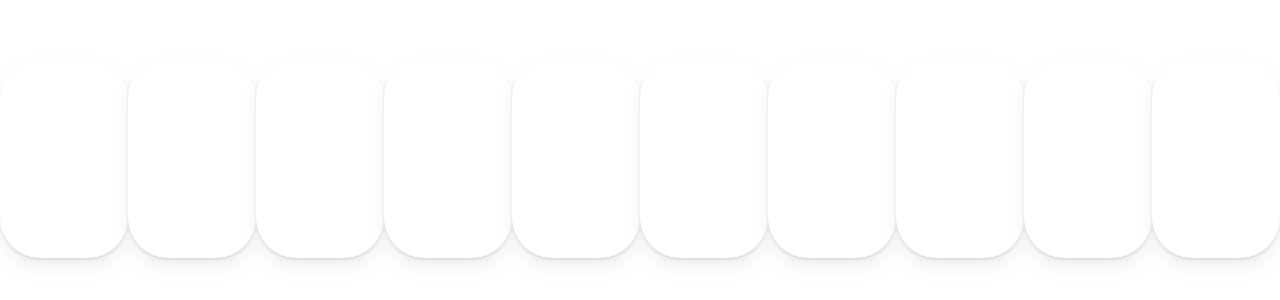
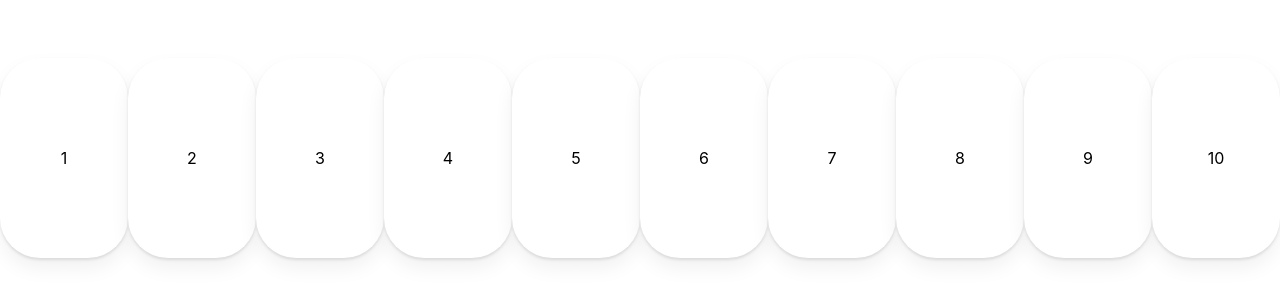
Before and after one commit to johj703/react_masterclass, a React (Create React App) app in the folder animation/: page / in a window 1280 px wide. Shown: the part 242-542 px from the top of the page. Built offline with nearby package versions, Linux system fonts and the light colour scheme.

Commit message:
각 box에 숫자를 차례대로 넣기

```diff
--- a/animation/src/App.tsx
+++ b/animation/src/App.tsx
@@ -26,7 +26,7 @@ function App() {
     <Wrapper>
       <AnimatePresence>
         {[1, 2, 3, 4, 5, 6, 7, 8, 9, 10].map((i) => (
-          <Box key={i}></Box>
+          <Box key={i}>{i}</Box>
         ))}
       </AnimatePresence>
     </Wrapper>
```
